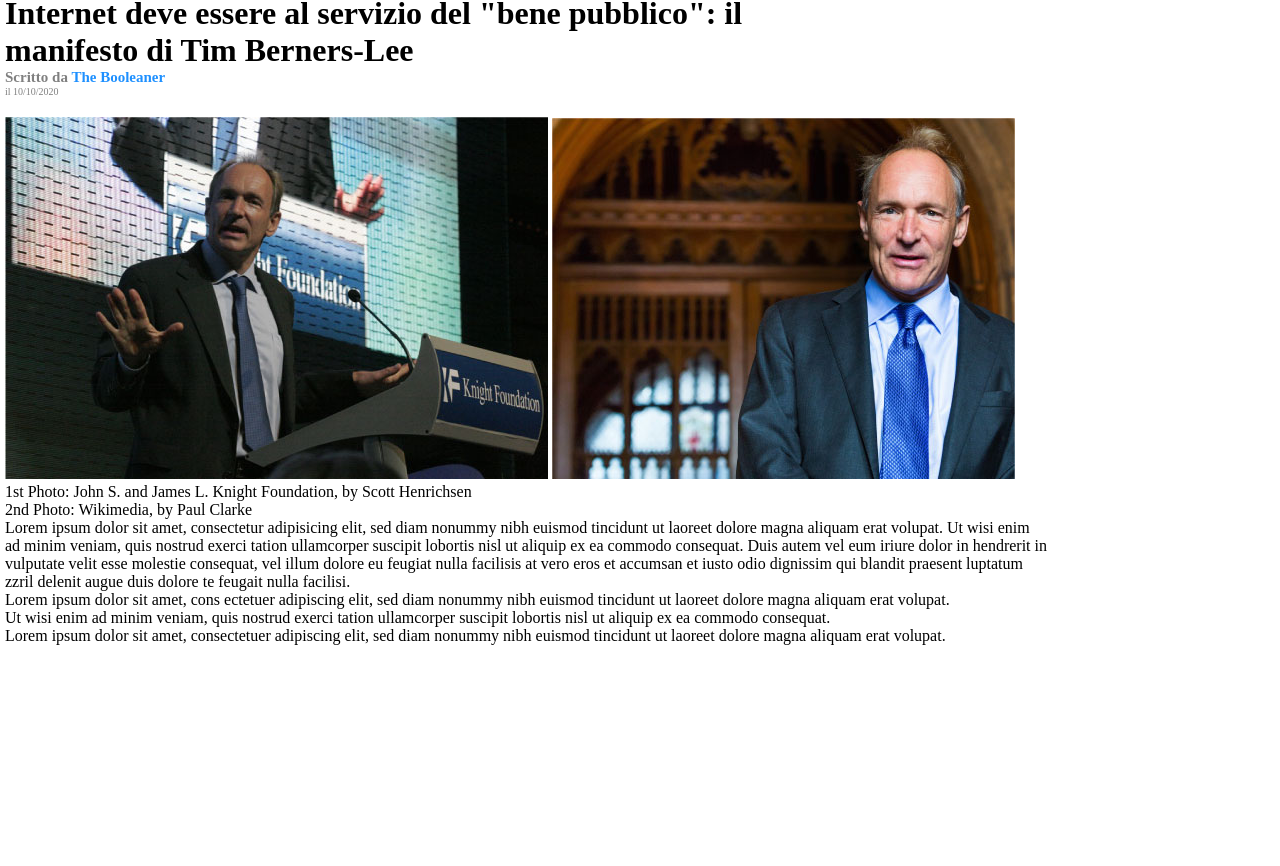
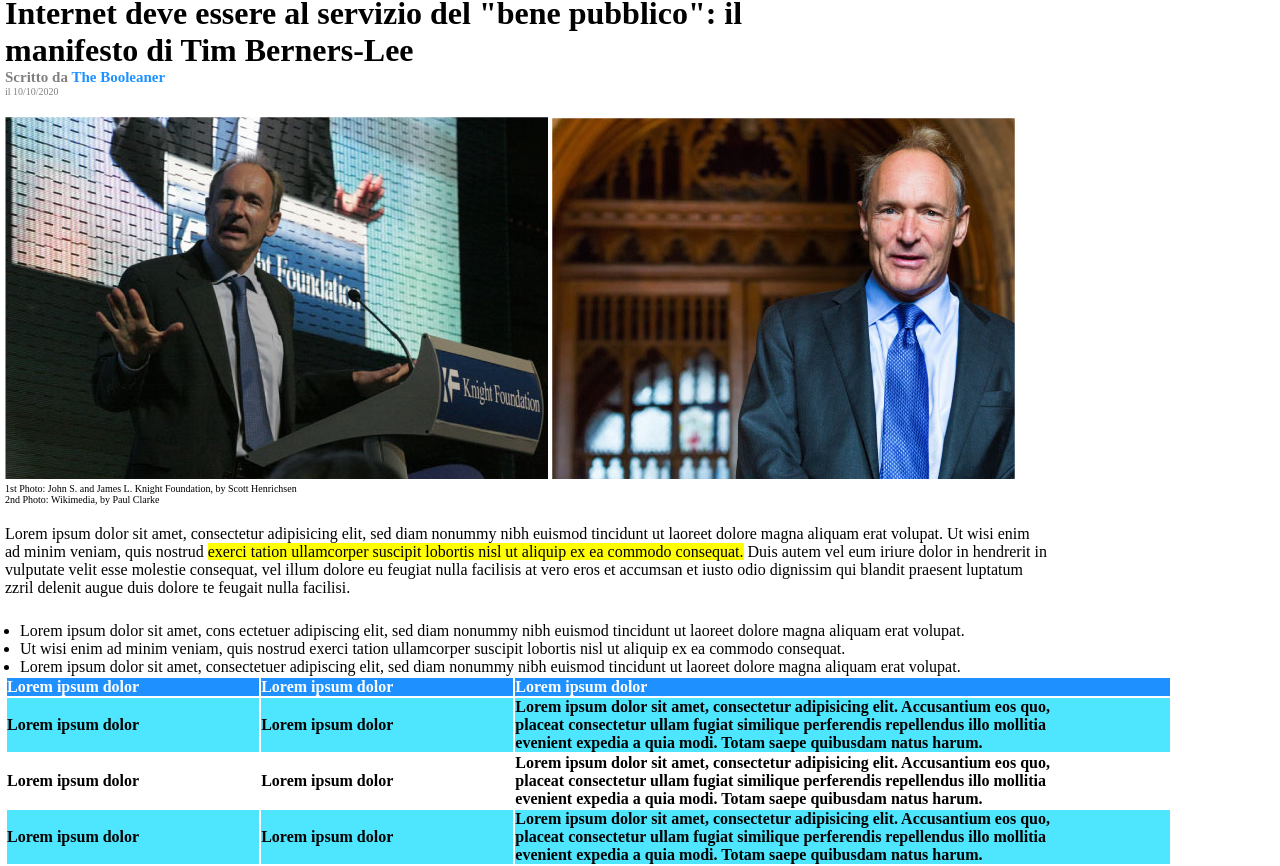
Before and after one commit to michelealiffi/html-css-booleaner, a plain HTML site: page index.html in a window 1280 px wide. Shown: the part 105-971 px from the top of the page. Before the commit the page ends 800 px from the top, so only its background shows below. Drawn offline with Linux system fonts and the light colour scheme.

Commit message:
Add table

```diff
--- a/index.html
+++ b/index.html
@@ -23,8 +23,8 @@
                 1st Photo: John S. and James L. Knight Foundation, by Scott Henrichsen
             </p>
             <p class="img-desc">2nd Photo: Wikimedia, by Paul Clarke</p>
-            <p>
-                Lorem ipsum dolor sit amet, consectetur adipisicing elit, sed diam nonummy nibh euismod tincidunt ut laoreet dolore magna aliquam erat volupat. Ut wisi enim <br>ad minim veniam, quis nostrud <span>exerci tation ullamcorper suscipit lobortis nisl ut aliquip ex ea commodo consequat.</span> Duis autem vel eum iriure dolor in hendrerit in <br>vulputate velit esse molestie consequat, vel illum dolore eu feugiat nulla facilisis at vero eros et accumsan et iusto odio dignissim qui blandit praesent luptatum <br>zzril delenit augue duis dolore te feugait nulla facilisi.
+            <p class="desc">
+                Lorem ipsum dolor sit amet, consectetur adipisicing elit, sed diam nonummy nibh euismod tincidunt ut laoreet dolore magna aliquam erat volupat. Ut wisi enim <br>ad minim veniam, quis nostrud <span class="make-evident">exerci tation ullamcorper suscipit lobortis nisl ut aliquip ex ea commodo consequat.</span> Duis autem vel eum iriure dolor in hendrerit in <br>vulputate velit esse molestie consequat, vel illum dolore eu feugiat nulla facilisis at vero eros et accumsan et iusto odio dignissim qui blandit praesent luptatum <br>zzril delenit augue duis dolore te feugait nulla facilisi.
             </p>
             <ul>
                 <li>
@@ -38,7 +38,32 @@
                 </li>
             </ul>
             <table>
-
+                <tr class="table-1">
+                    <th>Lorem ipsum dolor</th>
+                    <th>Lorem ipsum dolor</th>
+                    <th>Lorem ipsum dolor</th>
+                </tr>
+                <tr class="table-2">
+                    <th>Lorem ipsum dolor</th>
+                    <th>Lorem ipsum dolor</th>
+                    <th>
+                        Lorem ipsum dolor sit amet, consectetur adipisicing elit. Accusantium eos quo, <br>placeat consectetur ullam fugiat similique perferendis repellendus illo mollitia <br>evenient expedia a quia modi. Totam saepe quibusdam natus harum.
+                    </th>
+                </tr>
+                <tr>
+                    <th>Lorem ipsum dolor</th>
+                    <th>Lorem ipsum dolor</th>
+                    <th>
+                        Lorem ipsum dolor sit amet, consectetur adipisicing elit. Accusantium eos quo, <br>placeat consectetur ullam fugiat similique perferendis repellendus illo mollitia <br>evenient expedia a quia modi. Totam saepe quibusdam natus harum.
+                    </th>
+                </tr>
+                <tr class="table-2">
+                    <th>Lorem ipsum dolor</th>
+                    <th>Lorem ipsum dolor</th>
+                    <th>
+                        Lorem ipsum dolor sit amet, consectetur adipisicing elit. Accusantium eos quo, <br>placeat consectetur ullam fugiat similique perferendis repellendus illo mollitia <br>evenient expedia a quia modi. Totam saepe quibusdam natus harum.
+                    </th>
+                </tr>
             </table>
         </main>
 
--- a/style.css
+++ b/style.css
@@ -20,6 +20,20 @@ h2 {
     font-size: 15px;
 }
 
+ul {
+    padding-top: 25px;
+    padding-left: 15px;
+}
+
+table {
+    border: none;
+}
+
+th {
+    padding-right: 120px;
+    text-align: left;
+}
+
 .logo {
     margin-top: 35px;
     margin-left: 10px;
@@ -35,3 +49,24 @@ h2 {
     font-size: 10px;
     padding-bottom: 20px;
 }
+
+.img-desc {
+    font-size: 10px;
+}
+
+.desc {
+    padding-top: 20px;
+}
+
+.make-evident {
+    background-color: yellow;
+}
+
+.table-1 {
+    background-color: dodgerblue;
+    color: white;
+}
+
+.table-2 {
+    background-color: rgb(78, 230, 255);
+}
```
